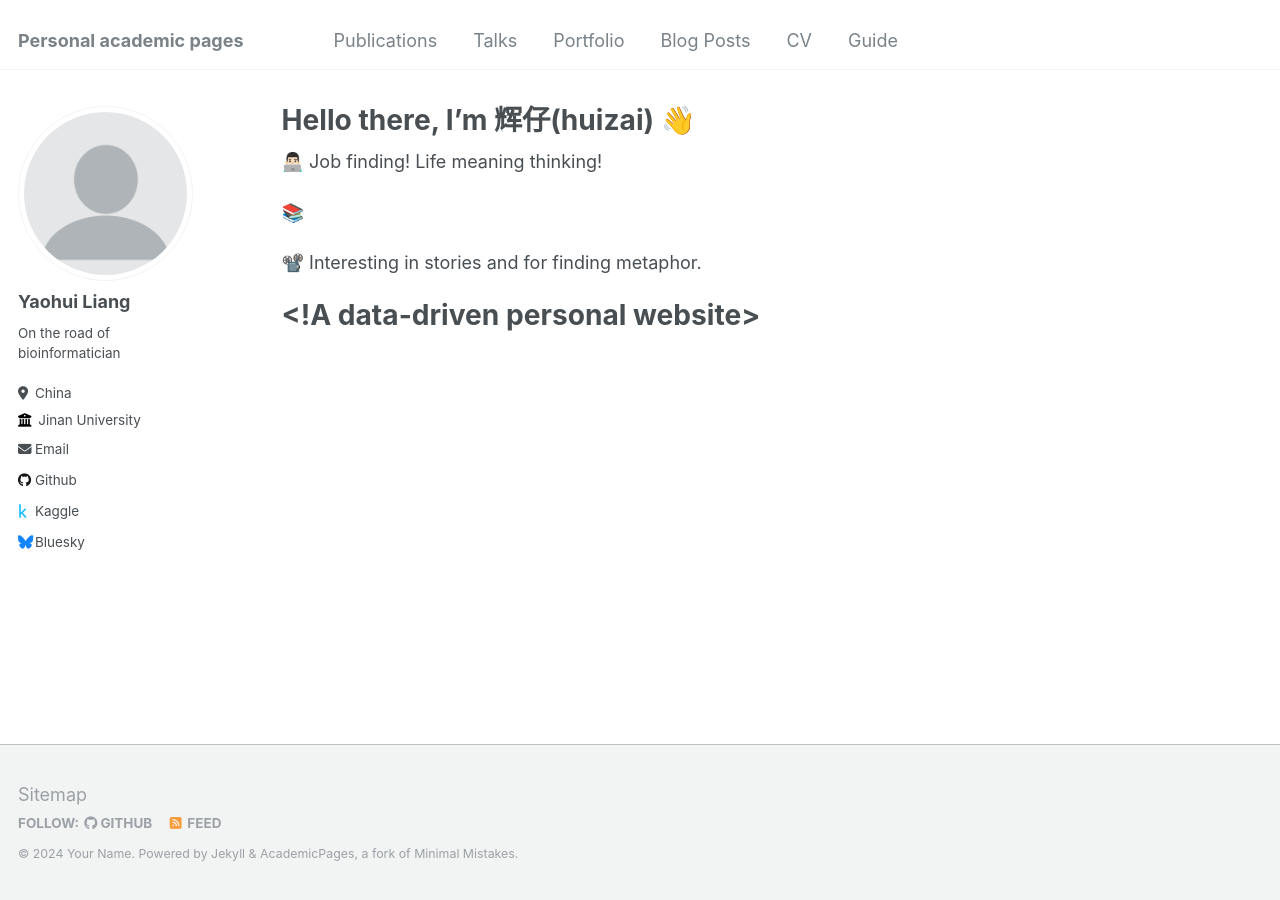
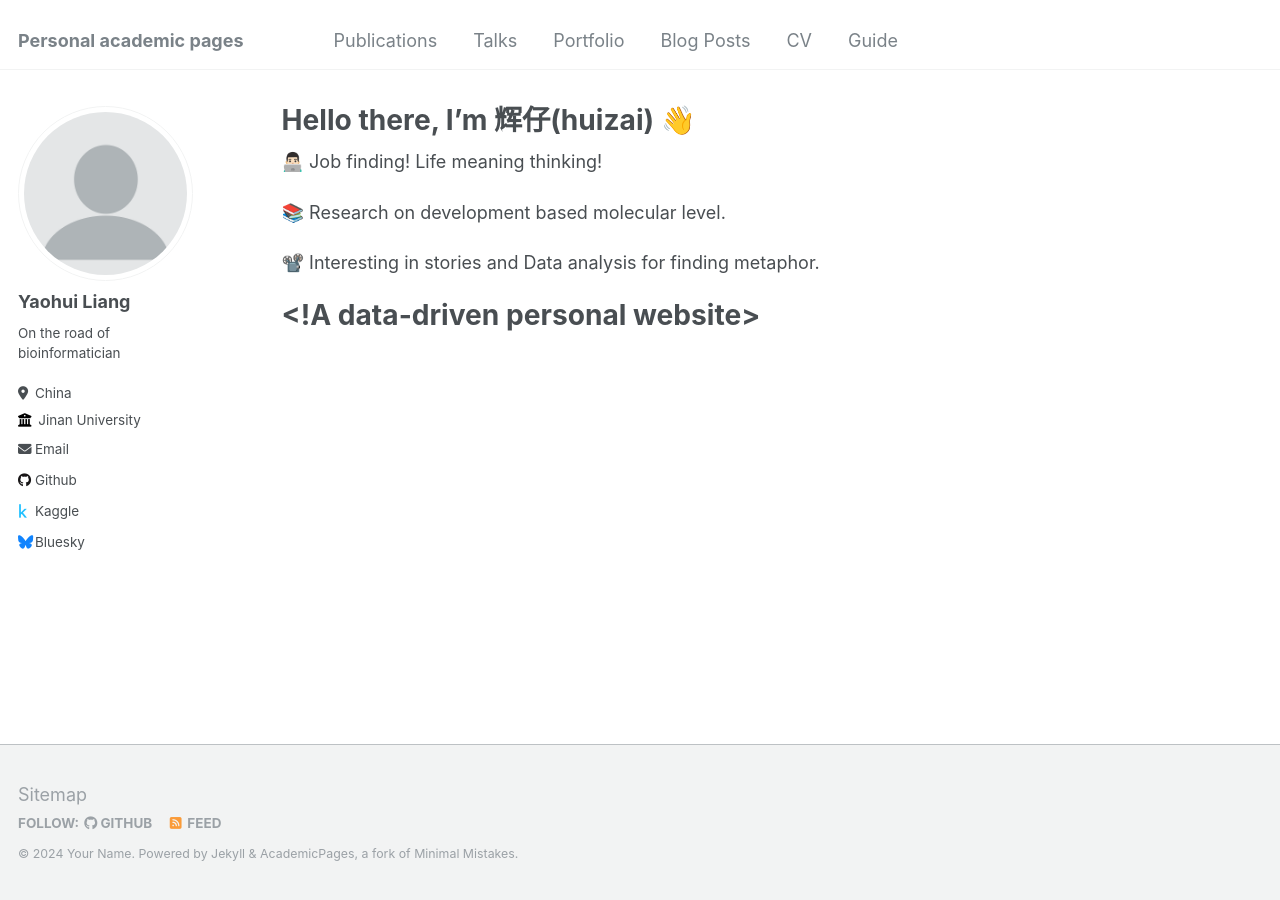
Before and after one commit to Stupid1Fish/Academic-Pages, a Jekyll site: the page built from _pages/about.md, in a window 1280 px wide. Built offline with Jekyll 4.4.1, drawn with Linux system fonts in a browser that asks for light colours.

Commit message:
Update about.md

```diff
--- a/_pages/about.md
+++ b/_pages/about.md
@@ -9,9 +9,9 @@ redirect_from:
 
 👨🏻‍💻 Job finding! Life meaning thinking!
 
-📚
+📚 Research on development based molecular level.
 
-📽️ Interesting in stories and for finding metaphor.
+📽️ Interesting in stories and Data analysis for finding metaphor.
 
 <!A data-driven personal website>
 ======
```
